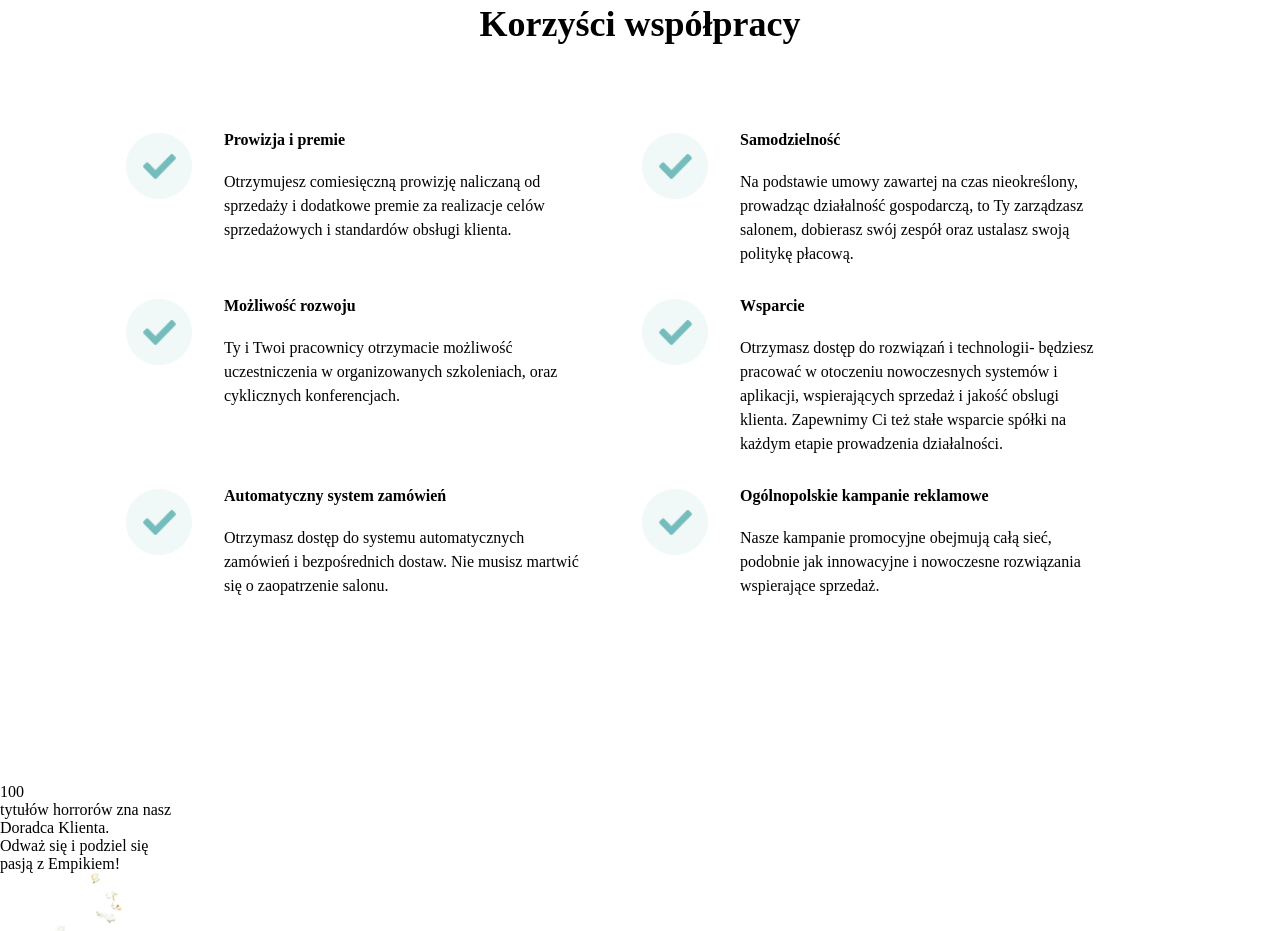
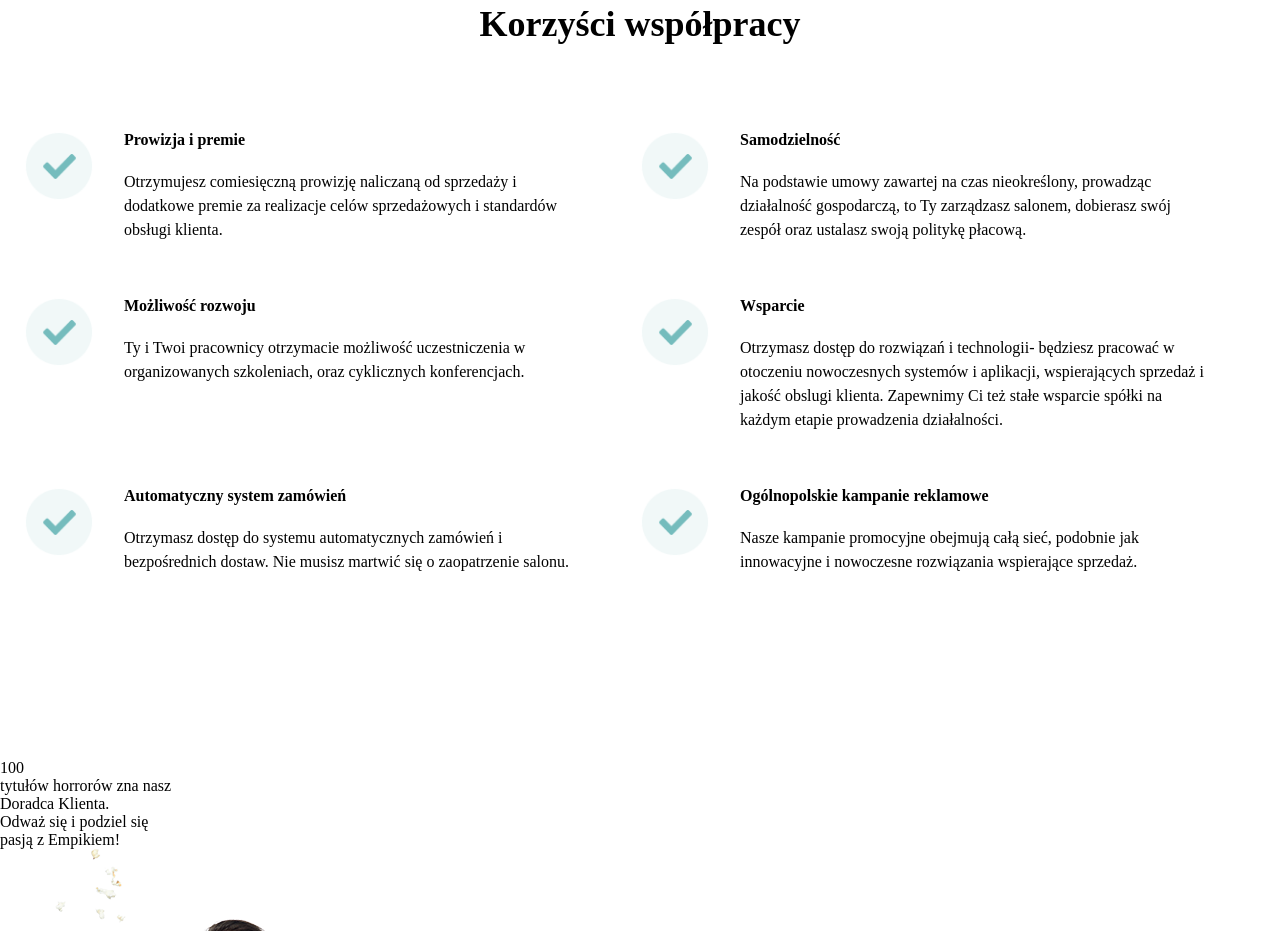
Before and after one commit to DawidGaleziewski/empik-partnerzyb2b, a website built with webpack: page src/index.html in a window 1280 px wide. Shown: the part 8933-9864 px from the top of the page. Built offline with nearby package versions, Linux system fonts and the light colour scheme; files whose address does not match are found by name.

Commit message:
update: benefits- switched box positioning to flexbox

```diff
--- a/src/index.html
+++ b/src/index.html
@@ -403,6 +403,7 @@
                 data-was-processed="true"
               />
             </div>
+            <div class="benefits__text-container">
               <h4 class="benefits__box-header">
                 Prowizja i premie
               </h4>
@@ -411,6 +412,7 @@
                 dodatkowe premie za realizacje celów sprzedażowych i standardów
                 obsługi klienta.
               </p>
+            </div>
           </div>
           <div class="benefits__box">
             <div class="benefits__bullet">
@@ -421,14 +423,16 @@
                 data-was-processed="true"
               />
             </div>
+            <div class="benefits__text-container">
               <h4 class="benefits__box-header">
                 Samodzielność
               </h4>
               <p class="benefits__box-par">
                 Na podstawie umowy zawartej na czas nieokreślony, prowadząc
-              działalność gospodarczą, to Ty zarządzasz salonem, dobierasz swój
-              zespół oraz ustalasz swoją politykę płacową.
+                działalność gospodarczą, to Ty zarządzasz salonem, dobierasz
+                swój zespół oraz ustalasz swoją politykę płacową.
               </p>
+            </div>
           </div>
 
           <div class="benefits__box">
@@ -440,6 +444,7 @@
                 data-was-processed="true"
               />
             </div>
+            <div class="benefits__text-container">
               <h4 class="benefits__box-header">
                 Możliwość rozwoju
               </h4>
@@ -447,6 +452,7 @@
                 Ty i Twoi pracownicy otrzymacie możliwość uczestniczenia w
                 organizowanych szkoleniach, oraz cyklicznych konferencjach.
               </p>
+            </div>
           </div>
           <div class="benefits__box">
             <div class="benefits__bullet">
@@ -457,15 +463,18 @@
                 data-was-processed="true"
               />
             </div>
+
+            <div class="benefits__text-container">
               <h4 class="benefits__box-header">
                 Wsparcie
               </h4>
               <p class="benefits__box-par">
                 Otrzymasz dostęp do rozwiązań i technologii- będziesz pracować w
                 otoczeniu nowoczesnych systemów i aplikacji, wspierających
-              sprzedaż i jakość obslugi klienta. Zapewnimy Ci też stałe wsparcie
-              spółki na każdym etapie prowadzenia działalności.
+                sprzedaż i jakość obslugi klienta. Zapewnimy Ci też stałe
+                wsparcie spółki na każdym etapie prowadzenia działalności.
               </p>
+            </div>
           </div>
           <div class="benefits__box">
             <div class="benefits__bullet">
@@ -476,6 +485,7 @@
                 data-was-processed="true"
               />
             </div>
+            <div class="benefits__text-container">
               <h4 class="benefits__box-header">
                 Automatyczny system zamówień
               </h4>
@@ -484,6 +494,7 @@
                 bezpośrednich dostaw. Nie musisz martwić się o zaopatrzenie
                 salonu.
               </p>
+            </div>
           </div>
           <div class="benefits__box">
             <div class="benefits__bullet">
@@ -494,6 +505,7 @@
                 data-was-processed="true"
               />
             </div>
+            <div class="benefits__text-container">
               <h4 class="benefits__box-header">
                 Ogólnopolskie kampanie reklamowe
               </h4>
@@ -501,6 +513,7 @@
                 Nasze kampanie promocyjne obejmują całą sieć, podobnie jak
                 innowacyjne i nowoczesne rozwiązania wspierające sprzedaż.
               </p>
+            </div>
           </div>
         </div>
       </div>
--- a/src/sass/components/_benefits.scss
+++ b/src/sass/components/_benefits.scss
@@ -25,12 +25,16 @@
   &__box {
     margin-bottom: 5.5rem;
     margin-right: 5.1rem;
-    float: left;
+    // float: left;
+    display: flex;
+    flex-wrap: wrap;
+    justify-content: flex-start;
+    align-items: flex-start;
   }
 
   &__bullet {
     margin-right: 3.1rem;
-    float: left;
+    // float: left;
     width: 6.9rem;
     height: 140%;
 
@@ -38,11 +42,11 @@
       width: 100%;
     }
 
-    &:after {
-      content: "";
-      clear: both;
-      display: table;
-    }
+    // &:after {
+    //   content: "";
+    //   clear: both;
+    //   display: table;
+    // }
   }
 
   &__box-header {
@@ -50,7 +54,6 @@
   }
 
   &__box-par {
-    display: block;
     max-width: 46.5rem;
     font-size: 1.6rem;
     line-height: 1.5;
```
Lines whose indentation alone changed are shown as unchanged.
